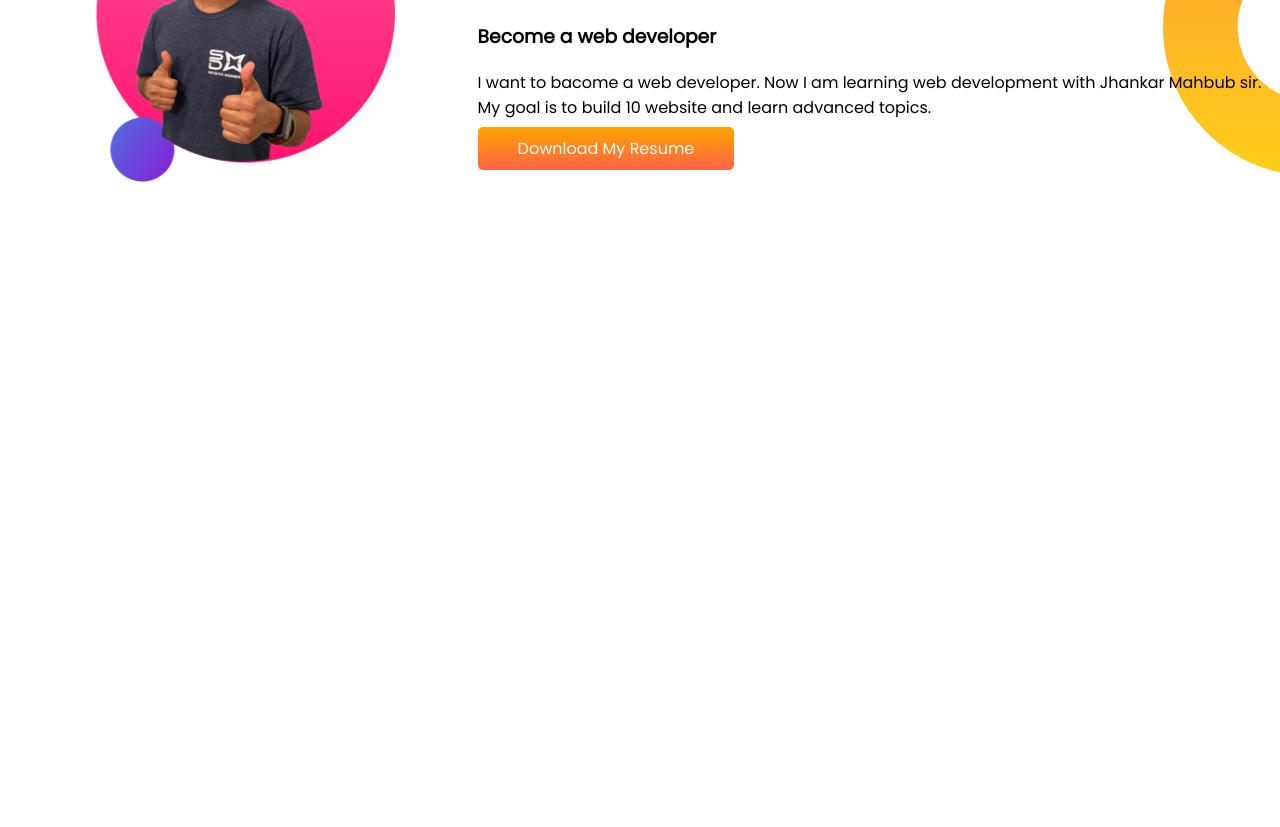
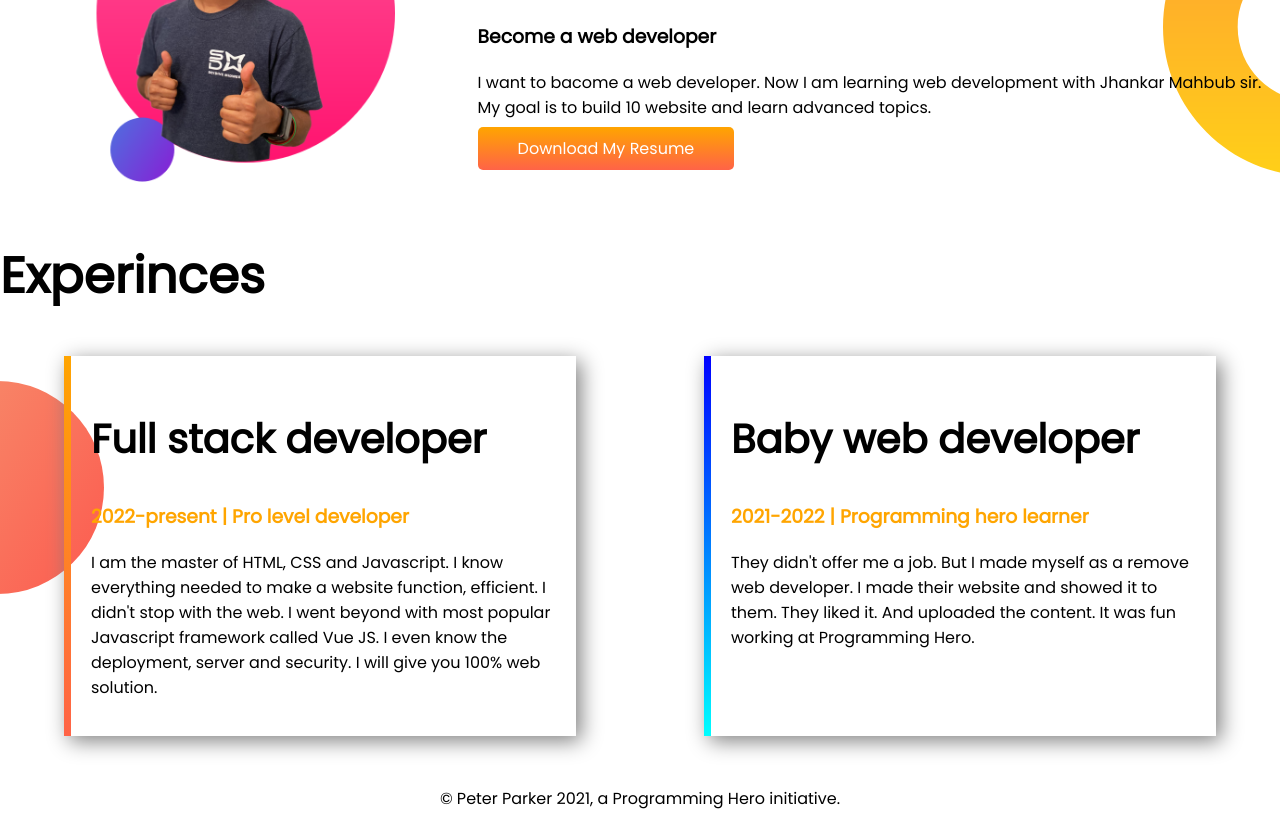
Before and after one commit to SayemBasar/Developer_Portfolio, a plain HTML site: page index.html in a window 1280 px wide. Shown: the part 650-1477 px from the top of the page. Before the commit the page ends 889 px from the top, so only its background shows below. Drawn offline with Linux system fonts and the light colour scheme.

Commit message:
exprence section added

```diff
--- a/index.html
+++ b/index.html
@@ -16,7 +16,7 @@
 
 <body>
 
-    <section class="top-banner">
+    <section class="top-banner flexible-container">
         <div class="half-width">
             <H1>Welcome To</H1>
             <h1><span class="orange-color">Sayem Basar</span> world</h1>
@@ -33,7 +33,7 @@
             <img src="images/sayem_basar_pro_pic.png" alt="picture of sayem basar">
         </div>
     </section>
-    <section class="dream-big">
+    <section class="dream-big flexible-container">
         <div class="half-width">
             <img src="images/jhankar2.png" alt="">
 
@@ -47,6 +47,30 @@
             <a class="link-button" target="_blank" href="#/">Download My Resume</a>
         </div>
     </section>
+    <section class="experince-area">
+        <h1>Experinces </h1>
+        <div class="flexible-container">
+            <div id="full-stack-exp" class="experence-item">
+                <h2>Full stack developer</h2>
+                <h3 class="orange-color">2022-present | Pro level developer</h3>
+                <p>I am the master of HTML, CSS and Javascript. I know everything needed to make a website function,
+                    efficient. I didn't stop with the web. I went beyond with most popular Javascript framework called
+                    Vue
+                    JS. I even know the deployment, server and security. I will give you 100% web solution.</p>
+            </div>
+            <div id="web-dev-exp" class="experence-item">
+                <h2>Baby web developer</h2>
+                <h3 class="orange-color">2021-2022 | Programming hero learner</h3>
+                <p>They didn't offer me a job. But I made myself as a remove web developer. I made their website and
+                    showed
+                    it to them. They liked it. And uploaded the content. It was fun working at Programming Hero.</p>
+            </div>
+        </div>
+
+    </section>
+    <footer>
+        <p>© Peter Parker 2021, a Programming Hero initiative.</p>
+    </footer>
 
 </body>
 
--- a/style.css
+++ b/style.css
@@ -5,10 +5,13 @@
 h1{
     font-size: 50px;
 }
+h2{
+    font-size: 40px;
+}
 .orange-color{
     color: orange;
 }
-section{
+.flexible-container{
     display: flex;
     margin-bottom: 50px;
 
@@ -37,3 +40,28 @@
     background-repeat: no-repeat;
     background-position: right;
 }
+.experence-item{
+    width: 40%;
+    margin-left: 5%;
+    margin-right: 5%;
+    padding: 20px;
+    box-shadow: 5px 5px 20px gray;
+}
+.experince-area{
+    background-image: url(images/exp-bg.png);
+    background-repeat: no-repeat;
+    background-position: left;
+}
+#web-dev-exp{
+    border-left: 7px solid;
+    border-image: linear-gradient(blue, cyan);
+    border-image-slice: 1;
+}
+#full-stack-exp{
+    border-left: 7px solid;
+    border-image: linear-gradient(orange, tomato);
+    border-image-slice: 1;
+}
+footer p{
+    text-align: center;
+}
```
Also changed, not shown: images/jhankar.png (deleted).
